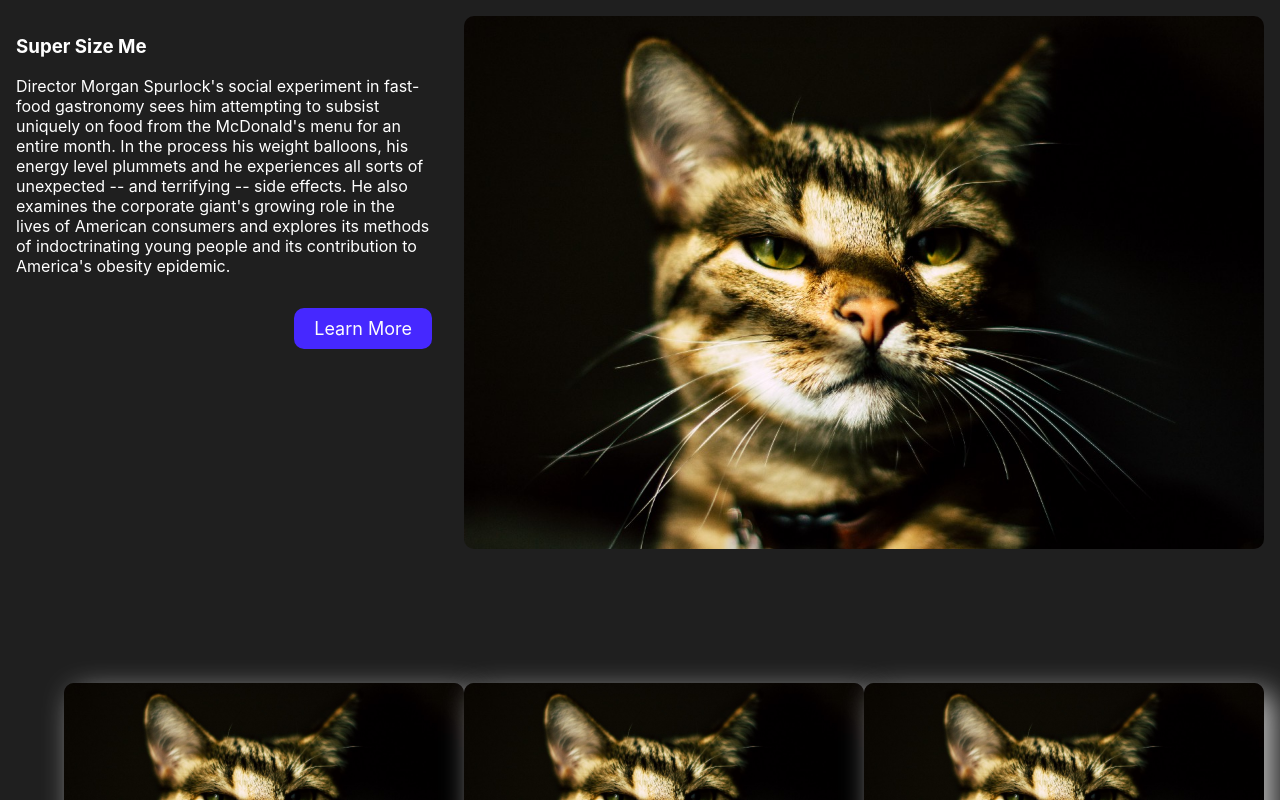
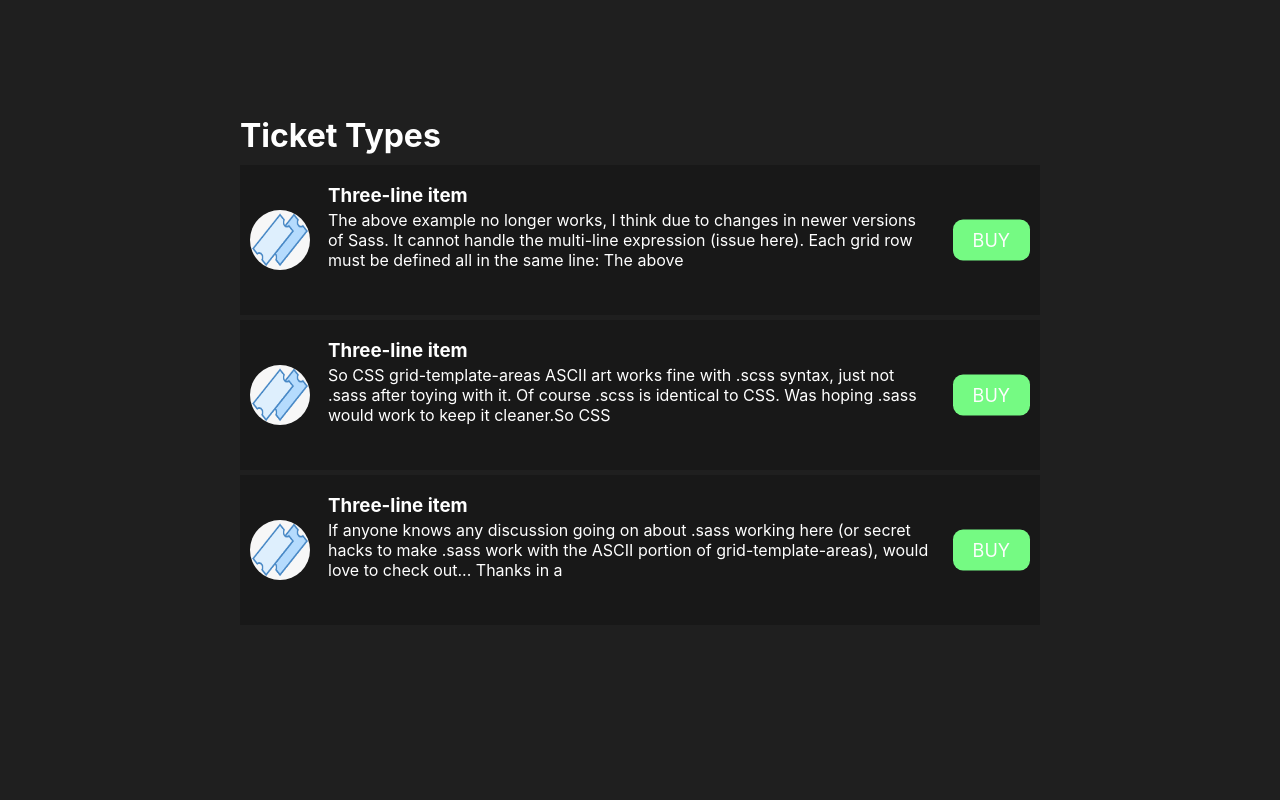
Before and after one commit to green-fox-academy/giggle-foxticket-opal-fullstack, a React (Create React App) app in the folder frontend/: page /shop in a window 1280 px wide. Shown: the top 800 px of the page. Built offline with nearby package versions, Linux system fonts and the light colour scheme.

Commit message:
fix(main-app): remove duplicated import of LandingPage component

```diff
--- a/frontend/src/App.js
+++ b/frontend/src/App.js
@@ -7,7 +7,6 @@ import { Route, Switch, BrowserRouter } from 'react-router-dom';
 function App() {
   return (
     <div className="App">
-      <LandingPage />
       <BrowserRouter>
         <Switch>
           <Route exact path="/" component={LandingPage} />
```
Also changed, not shown: frontend/src/pages/LandingPage.jsx (deleted, +0 -15 lines).
